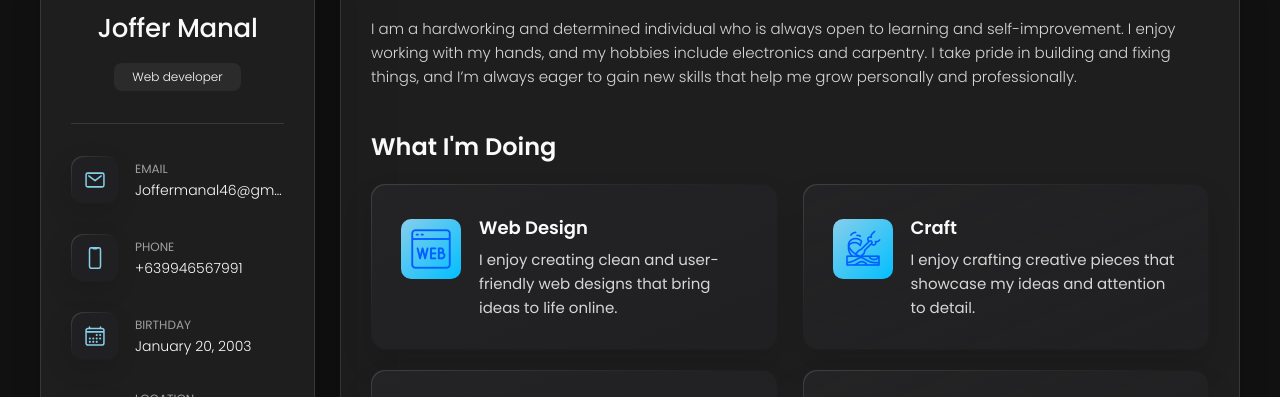
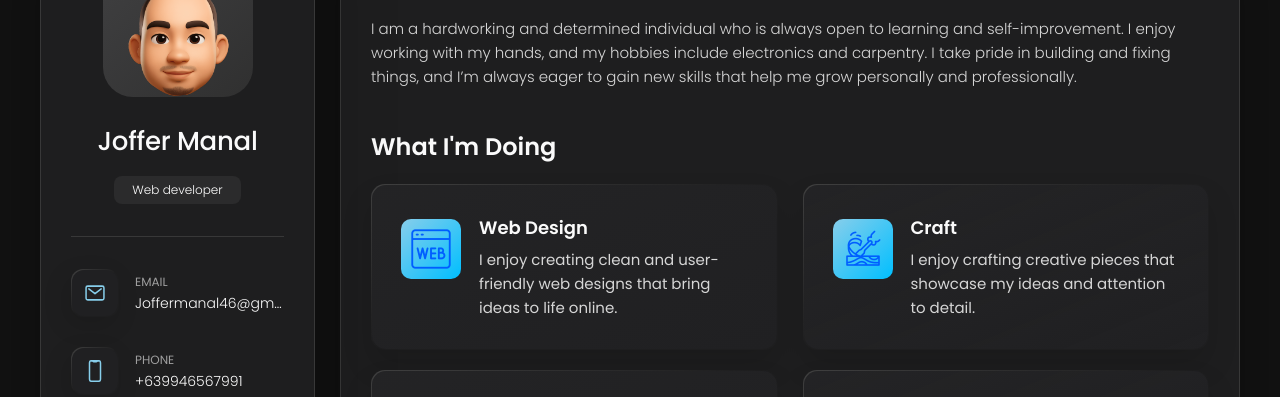
Before and after one commit to dopeindopamine/Portfolio, a plain HTML site: page index.html in a window 1280 px wide. Shown: the part 162-559 px from the top of the page. Drawn offline with nearby package versions, Linux system fonts and the light colour scheme.

Commit message:
Update index.html

```diff
--- a/index.html
+++ b/index.html
@@ -42,7 +42,7 @@
       <div class="sidebar-info">
 
         <figure class="avatar-box">
-          <img src="./assets/images/1x1" alt="Richard hanrick" width="80">
+          <img src="./assets/images/1x1.png" alt="Richard hanrick" width="80">
         </figure>
 
         <div class="info-content">
```
